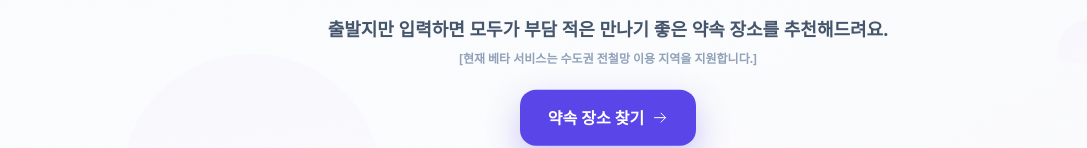
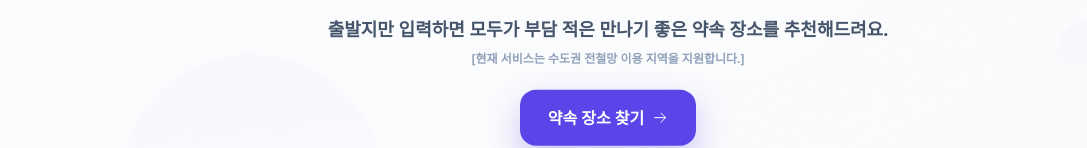
Before and after one commit to 1rkdwlgns1/mannayeok, a React (Vite) app: page / in a window 1280 px wide. Shown: the part 294-442 px from the top of the page, without its empty margins (32-1119 px from the left). Built offline with nearby package versions, Linux system fonts and the light colour scheme; a web font is replaced by a local one.

Commit message:
수정 veta 3.8 / FIX : 수도권 제한, 프록시 보안 강화, 테스트 진행 완료

```diff
--- a/src/App.jsx
+++ b/src/App.jsx
@@ -669,7 +669,7 @@ function App() {
             </button>
 
             <p className="mt-2 translate-y-2.5 text-center text-[11px] font-bold text-slate-400 md:text-xs">
-              [현재 베타 서비스는 수도권 전철망 이용 지역을 지원합니다.]
+              [현재 서비스는 수도권 전철망 이용 지역을 지원합니다.]
             </p>
 
           </section>
--- a/src/components/OnboardingScreen.jsx
+++ b/src/components/OnboardingScreen.jsx
@@ -88,7 +88,7 @@ function OnboardingScreen({ onStart, isLeaving = false }) {
               출발지만 입력하면 모두가 부담 적은 만나기 좋은 약속 장소를 추천해드려요.
             </p>
             <p className="mx-auto mt-1.5 text-[11px] font-bold text-slate-400 md:mt-2 md:text-xs">
-              [현재 베타 서비스는 수도권 전철망 이용 지역을 지원합니다.]
+              [현재 서비스는 수도권 전철망 이용 지역을 지원합니다.]
             </p>
 
             <motion.button
```
